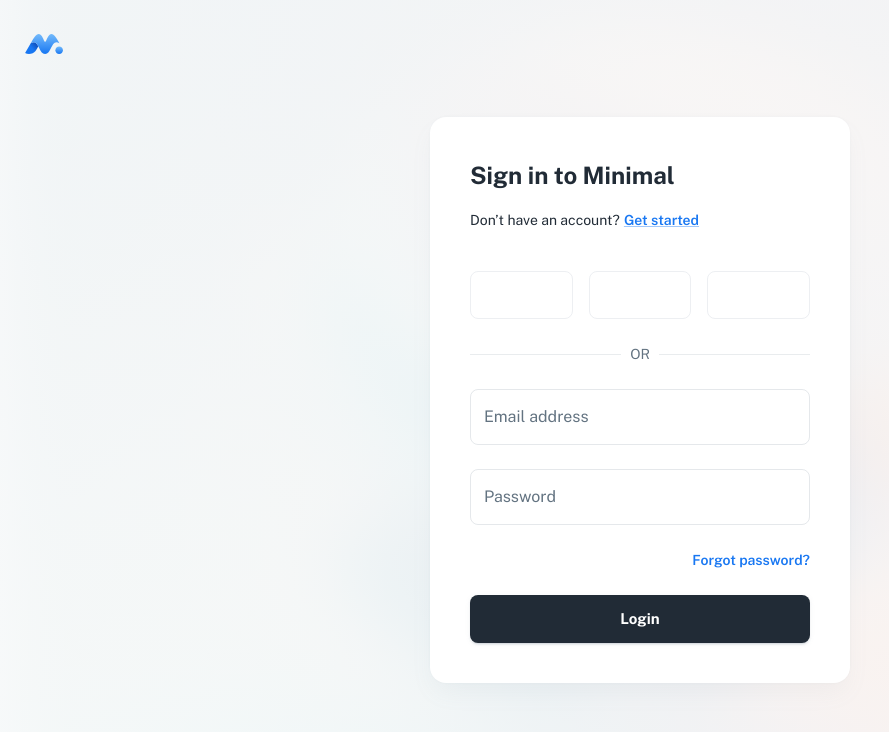
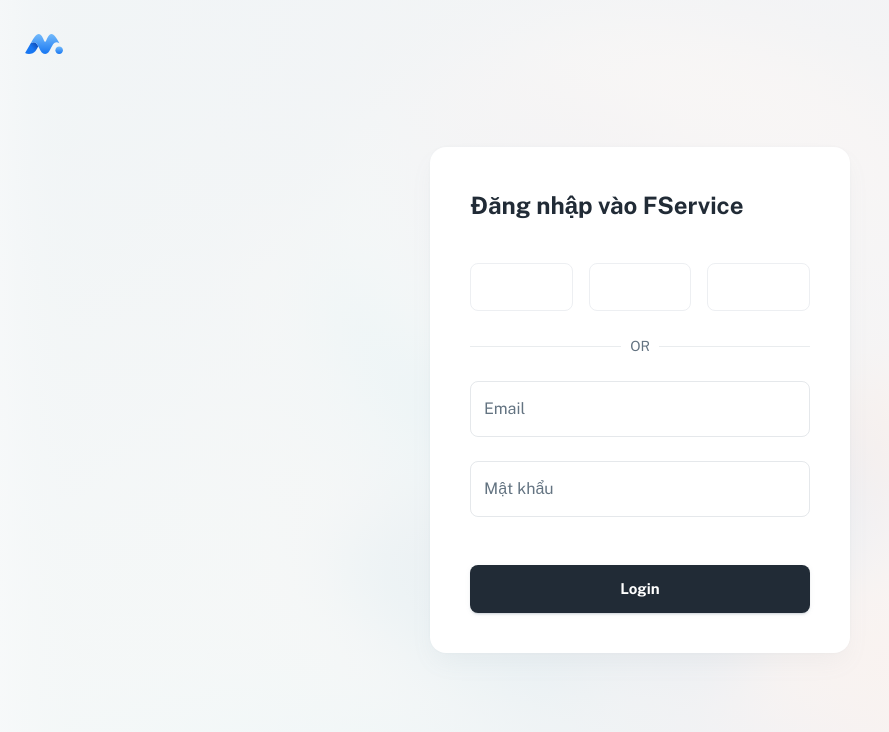
Before and after one commit to giaducdang03/FServiceWebAdmin, a React (Vite) app: page /login in a window 1280 px wide. Shown: the top 732 px of the page, without its empty margins (0-889 px from the left). Built offline with nearby package versions, Linux system fonts and the light colour scheme; some icons are missing.

Commit message:
update login success

```diff
--- a/src/sections/login/login-view.jsx
+++ b/src/sections/login/login-view.jsx
@@ -74,10 +74,17 @@
             if (role === 'ADMIN') {
               router.push('/admin');
             } else {
-              router.push('/');
+              toast.error('Bạn không có quyền truy cập vào trang này');
+              router.push('/login');
             }
+          } else {
+            toast.error('Lỗi token.');
           }
+        } else {
+          toast.error(res.data);
         }
+      } else {
+        toast.error(res.message || res.data.errors.Email[0]);
       }
     } catch (error) {
       console.log('Error fetching Signin', error);
@@ -87,11 +94,11 @@
   const renderForm = (
     <form onSubmit={handleSubmit} autoComplete="off">
       <Stack spacing={3}>
-        <TextField name="email" label="Email address" onChange={handleChange} />
+        <TextField name="email" label="Email" onChange={handleChange} />
 
         <TextField
           name="password"
-          label="Password"
+          label="Mật khẩu"
           type={showPassword ? 'text' : 'password'}
           onChange={handleChange}
           InputProps={{
@@ -108,7 +115,7 @@
 
       <Stack direction="row" alignItems="center" justifyContent="flex-end" sx={{ my: 3 }}>
         <Link variant="subtitle2" underline="hover">
-          Forgot password?
+          {/* Forgot password? */}
         </Link>
       </Stack>
 
@@ -143,13 +150,13 @@
             maxWidth: 420,
           }}
         >
-          <Typography variant="h4">Sign in to Minimal</Typography>
+          <Typography variant="h4">Đăng nhập vào FService</Typography>
 
           <Typography variant="body2" sx={{ mt: 2, mb: 5 }}>
-            Don’t have an account?
+            {/* Don’t have an account?
             <Link variant="subtitle2" sx={{ ml: 0.5 }}>
               Get started
-            </Link>
+            </Link> */}
           </Typography>
 
           <Stack direction="row" spacing={2}>
```
